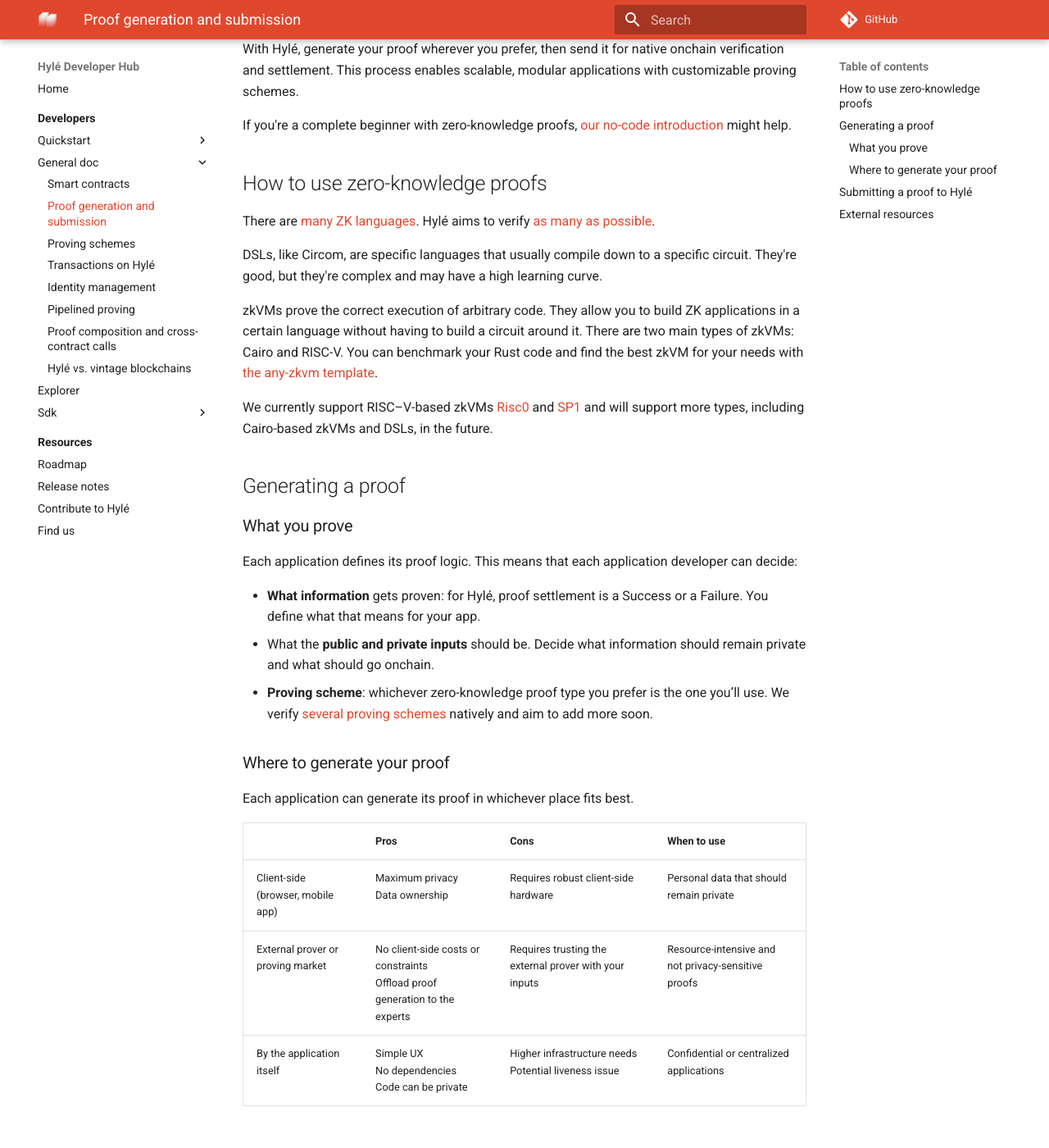
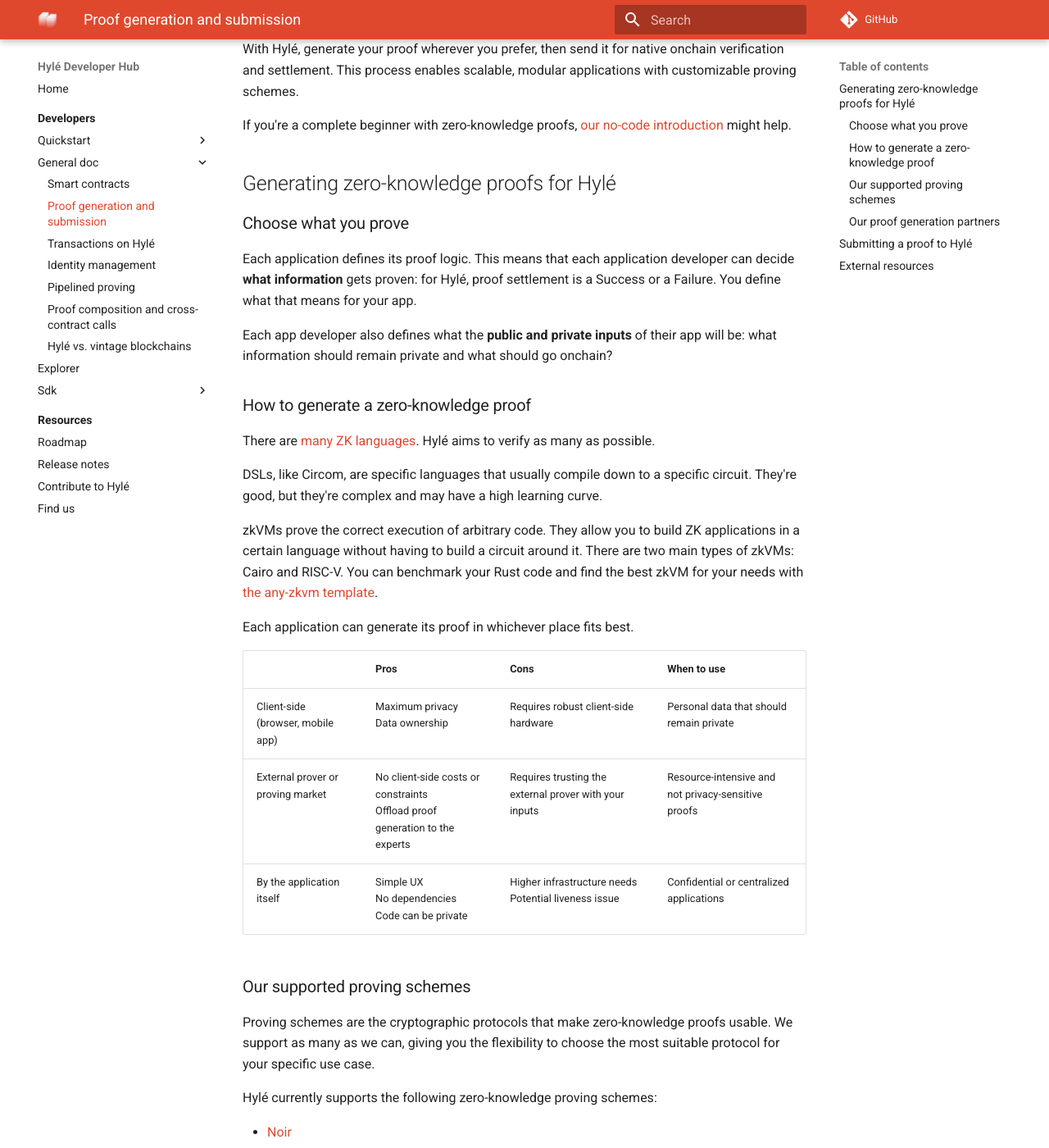
Before and after one commit to Hyle-org/devhub-hyle, an MkDocs documentation site: the page built from docs/developers/general-doc/proof-generation.md, in a window 1280 px wide and 1400 px high, scrolled down 225 px. Shown: the whole window at 82% size. Built offline with MkDocs 1.6.1 and Material for MkDocs 9.7.7, drawn with Linux system fonts in a browser that asks for light colours; comment, search, counter and statistics services are not loaded; some of the changed text lies outside the part shown.

Commit message:
merge supported proving schemes into proof generation page, add partners

```diff
--- a/docs/developers/general-doc/proof-generation.md
+++ b/docs/developers/general-doc/proof-generation.md
@@ -6,27 +6,21 @@
 
 If you're a complete beginner with zero-knowledge proofs, [our no-code introduction](https://blog.hyle.eu/a-simple-introduction-to-zero-knowledge-proofs-zkp/) might help.
 
-## How to use zero-knowledge proofs
+## Generating zero-knowledge proofs for Hylé
 
-There are [many ZK languages](https://github.com/microbecode/zk-languages). Hylé aims to verify [as many as possible](./supported-proving-schemes.md).
+### Choose what you prove
+
+Each application defines its proof logic. This means that each application developer can decide **what information** gets proven: for Hylé, proof settlement is a Success or a Failure. You define what that means for your app.
+
+Each app developer also defines what the **public and private inputs** of their app will be: what information should remain private and what should go onchain?
+
+### How to generate a zero-knowledge proof
+
+There are [many ZK languages](https://github.com/microbecode/zk-languages). Hylé aims to verify as many as possible.
 
 DSLs, like Circom, are specific languages that usually compile down to a specific circuit. They're good, but they're complex and may have a high learning curve.
 
 zkVMs prove the correct execution of arbitrary code. They allow you to build ZK applications in a certain language without having to build a circuit around it. There are two main types of zkVMs: Cairo and RISC-V. You can benchmark your Rust code and find the best zkVM for your needs with [the any-zkvm template](https://github.com/MatteoMer/any-zkvm).
-
-We currently support RISC–V-based zkVMs [Risc0](https://risc0.com/docs/) and [SP1](https://docs.succinct.xyz/) and will support more types, including Cairo-based zkVMs and DSLs, in the future.
-
-## Generating a proof
-
-### What you prove
-
-Each application defines its proof logic. This means that each application developer can decide:
-
-- **What information** gets proven: for Hylé, proof settlement is a Success or a Failure. You define what that means for your app.
-- What the **public and private inputs** should be. Decide what information should remain private and what should go onchain.
-- **Proving scheme**: whichever zero-knowledge proof type you prefer is the one you’ll use. We verify [several proving schemes](./supported-proving-schemes.md) natively and aim to add more soon.
-
-### Where to generate your proof
 
 Each application can generate its proof in whichever place fits best.
 
@@ -35,6 +29,29 @@
 | Client-side (browser, mobile app) | Maximum privacy<br>Data ownership                                              | Requires robust client-side hardware                    | Personal data that should remain private            |
 | External prover or proving market | No client-side costs or constraints<br>Offload proof generation to the experts | Requires trusting the external prover with your inputs  | Resource-intensive and not privacy-sensitive proofs |
 | By the application itself         | Simple UX<br>No dependencies<br>Code can be private                            | Higher infrastructure needs<br>Potential liveness issue | Confidential or centralized applications            |
+
+### Our supported proving schemes
+
+Proving schemes are the cryptographic protocols that make zero-knowledge proofs usable. We support as many as we can, giving you the flexibility to choose the most suitable protocol for your specific use case.
+
+Hylé currently supports the following zero-knowledge proving schemes:
+
+- [Noir](https://noir-lang.org/docs/)
+- [Risc0](https://risc0.com/docs/)
+- [SP1](https://docs.succinct.xyz/docs/introduction)
+
+We also verify these natively, without the need for a ZK proof.
+
+- sha3_256
+- BLST signatures
+
+We will support more types, including Cairo-based zkVMs and DSLs, in the future, and plan to support all major proving schemes eventually. The next proving schemes we're aiming to support are [Cairo](https://www.cairo-lang.org/docs/) via Stwo and [Groth16](https://github.com/arkworks-rs/groth16).
+
+### Our proof generation partners
+
+If you choose to work with an external prover or proving market, you can choose from one of our partners in that area and benefit from a better Hylé integration.
+
+We recommend checking out [Electron](https://electron.dev/), [Fermah](https://www.fermah.xyz/), [Kakarot](https://www.kakarot.org/), [Marlin](https://www.marlin.org/), [Nexus](https://nexus.xyz/), [Nodekit](https://www.nodekit.xyz/), [ZEROBASE](http://zerobase.pro/), or [zkCloud](https://zkcloud.com/).
 
 ## Submitting a proof to Hylé
 
--- a/docs/resources/roadmap.md
+++ b/docs/resources/roadmap.md
@@ -16,4 +16,4 @@
 
 ## Proving schemes
 
-Check the [list of the proving schemes](../developers/general-doc/supported-proving-schemes.md) we currently support and the ones we'll work on next.
+Check the [list of the proving schemes](../developers/general-doc/proof-generation.md#our-supported-proving-schemes) we currently support and the ones we'll work on next.
```
Also changed, not shown: docs/developers/general-doc/index.md (+10 -5 lines), docs/developers/general-doc/supported-proving-schemes.md (deleted, +0 -29 lines), docs/developers/general-doc/.pages.
